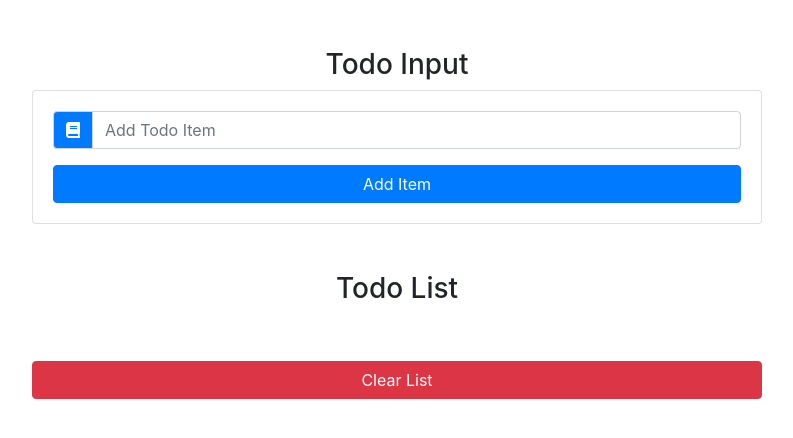
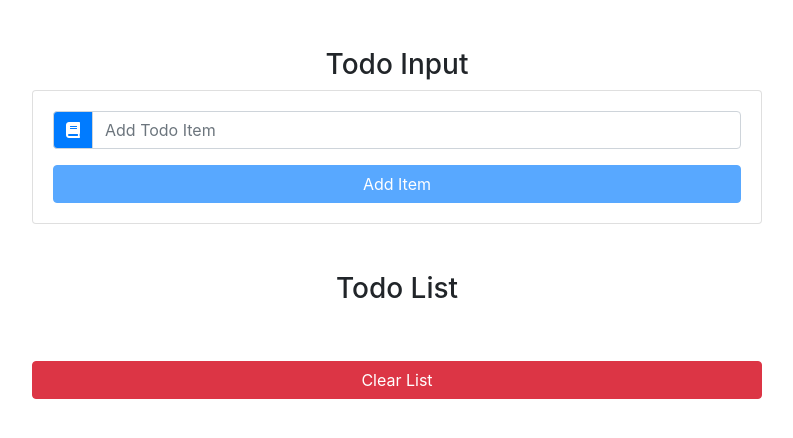
Before and after one commit to amirhosseinNouri/react_todo_list, a React (Create React App) app: page / in a window 1280 px wide. Shown: the top 438 px of the page, without its empty margins (243-1036 px from the left). Built offline with nearby package versions, Linux system fonts and the light colour scheme.

Commit message:
edit task done

```diff
--- a/src/App.js
+++ b/src/App.js
@@ -38,22 +38,27 @@
   };
 
   handleDelete = (id) => {
-    const filteredItems = this.state.items.filter((item) => item.id !== id)
+    const filteredItems = this.state.items.filter((item) => item.id !== id);
     this.setState({
-      items : filteredItems
-    })
+      items: filteredItems,
+    });
   };
   handleEdit = (id) => {
-    console.log(`handle edit ${id}`);
+    const filteredItems = this.state.items.filter((item) => item.id !== id);
+    const selectedItem = this.state.items.find((item) => item.id === id);
+    this.setState({
+      items: filteredItems,
+      item: selectedItem.title,
+      id,
+      editItem: true,
+    });
   };
 
   clearList = (event) => {
     this.setState({
-      items : []
-    })
+      items: [],
+    });
   };
-
-
 
   render() {
     return (
@@ -65,7 +70,7 @@
               item={this.state.item}
               handleChange={this.handleChange}
               handleSubmit={this.handleSubmit}
-              editItem={this.editItem}
+              editItem={this.state.editItem}
             ></TodoInput>
             <TodoList
               items={this.state.items}
--- a/src/components/TodoInput.js
+++ b/src/components/TodoInput.js
@@ -22,8 +22,17 @@
             />
           </div>
 
-            <button type="submit" className="btn btn-block btn-primary mt-3 text-capitalize">Add Item</button>
-
+          <button
+            type="submit"
+            disabled={!item}
+            className={
+              editItem
+                ? "btn btn-block btn-success mt-3 text-capitalize"
+                : "btn btn-block btn-primary mt-3 text-capitalize"
+            }
+          >
+            {editItem ? "edit item" : "add item"}
+          </button>
         </form>
       </div>
     );
```
Also changed, not shown: 1 other file (tests, documents, lock files or other folders).
